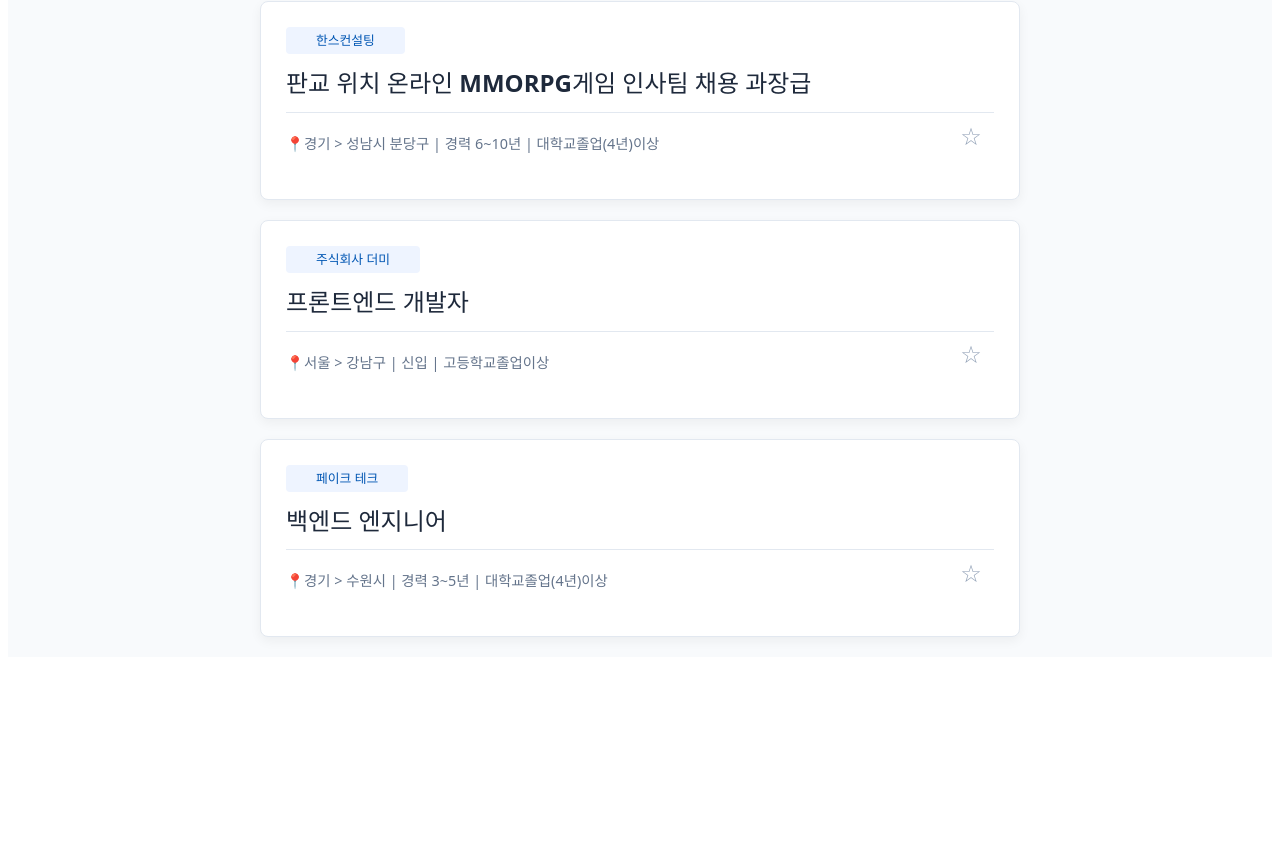
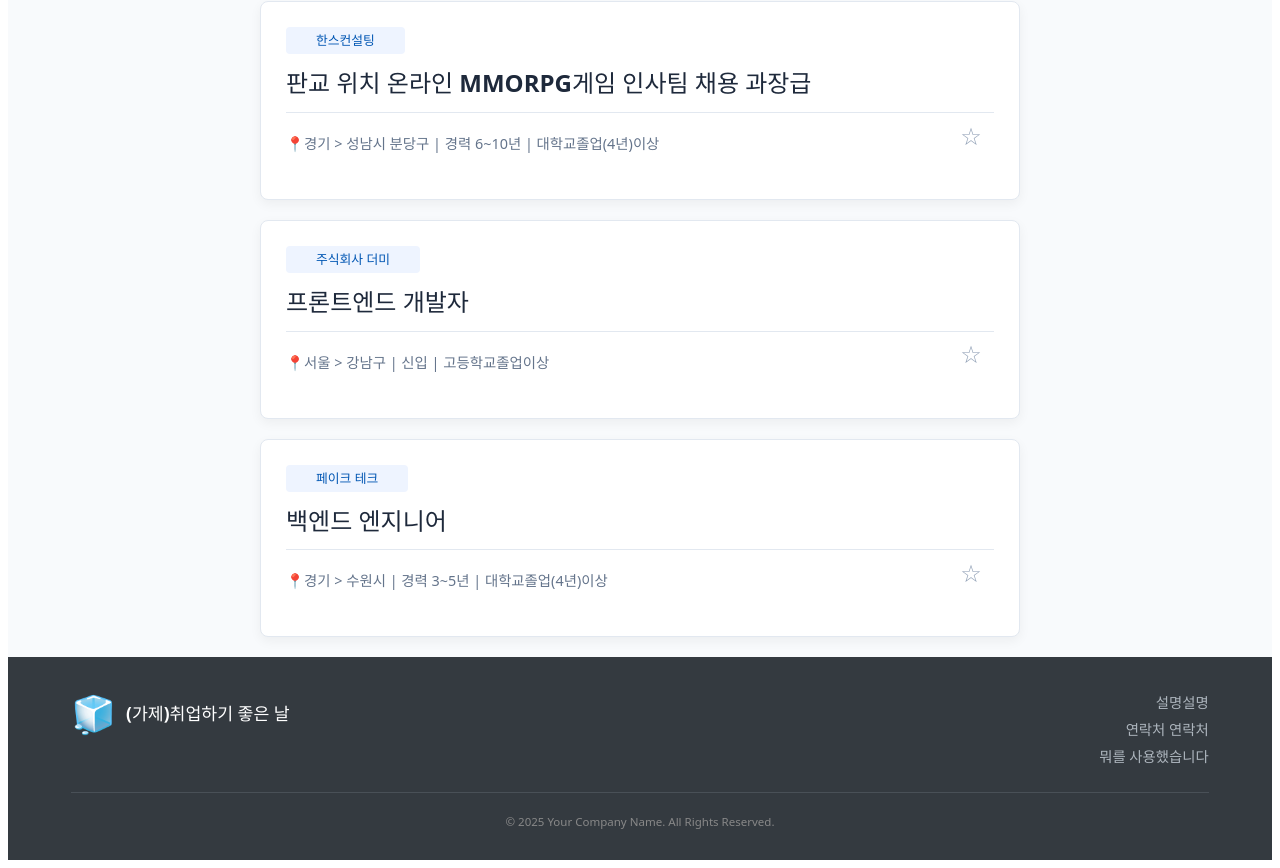
Before and after one commit to LG-CNS-AM-CAMP-2ND-PJT1-TEAM9/job-weather-front, a React (Vite) app: page /job_search in a window 1280 px wide. Shown: the part 399-1267 px from the top of the page. Before the commit the page ends 1064 px from the top, so only its background shows below. Built offline with nearby package versions, Linux system fonts and the light colour scheme; no server answers.

Commit message:
feat: footer 전역으로 사용

```diff
--- a/src/App.jsx
+++ b/src/App.jsx
@@ -10,6 +10,7 @@ import Resetpw from './pages/Resetpw';
 import MainPage from './pages/MainPage/MainPage';
 import News from './pages/News/News';
 import Header from './components/Header/Header';
+import Footer from './components/Footer/Footer';
 import Mypage from "./pages/mypage/Mypage.jsx";
 
 //알람경로
@@ -55,6 +56,7 @@ function App() {
     <BrowserRouter>
       <Header />
       <PageRoutesWithLayout />
+      <Footer />
     </BrowserRouter>
   );
 }
--- a/src/pages/MainPage/MainPage.jsx
+++ b/src/pages/MainPage/MainPage.jsx
@@ -12,7 +12,6 @@ function MainPage() {
         <Weather />
         <RecommendationSection />
       </main>
-      <Footer />
     </div>
   );
 }
```
